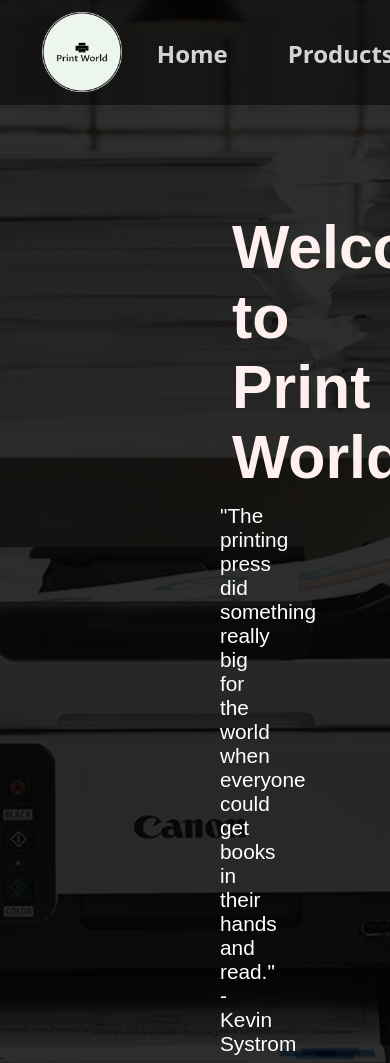
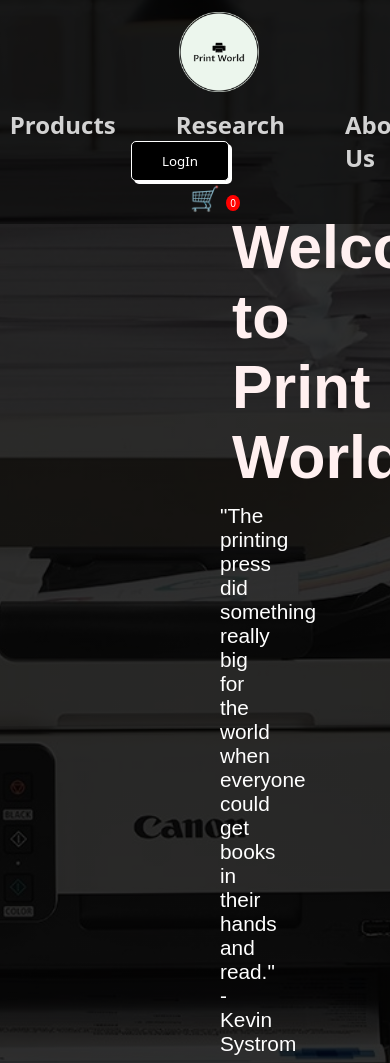
Before and after one commit to Anukrit4412/ecommerce-frontend-printer, a plain HTML site: page frontend/public/index.html in a window 390 px wide. Shown: the top 1063 px of the page. Drawn offline with Linux system fonts and the light colour scheme.

Commit message:
Improve cart UI: make icon bigger, add to all pages, enhance responsiveness

```diff
--- a/frontend/public/css/style.css
+++ b/frontend/public/css/style.css
@@ -868,3 +868,22 @@ body {
 .aboutus_card .card__link:hover {
   background-color: #444;
 }
+
+/* Responsive styles for cart and navbar */
+@media (max-width: 768px) {
+  #navbar {
+    flex-direction: column;
+    padding: 10px;
+  }
+  #navbar ul {
+    margin-top: 10px;
+  }
+  #cart-icon {
+    font-size: 24px !important;
+    margin-left: 10px;
+  }
+  #cart-count {
+    font-size: 10px !important;
+    padding: 1px 4px !important;
+  }
+}
--- a/frontend/public/index.html
+++ b/frontend/public/index.html
@@ -127,6 +127,9 @@
             <a href="#loginbo">
                 <input class="search" onclick="showlogin()" type="button" value="LogIn">
             </a>
+            <div id="cart-icon" style="position: relative; margin-left: 20px; cursor: pointer; font-size: 28px;" onclick="window.location='pages/checkout.html'">
+                🛒 <span id="cart-count" style="background: red; color: white; border-radius: 50%; padding: 2px 6px; font-size: 12px;">0</span>
+            </div>
         </nav>
         <!-- Home section -->
         <section id="home">
@@ -358,6 +361,12 @@
         document.querySelector(".loginform").addEventListener("click", (e) => {
             e.stopPropagation()
         })
+
+        function updateCartCount() {
+            let cart = JSON.parse(localStorage.getItem('cart')) || [];
+            document.getElementById('cart-count').textContent = cart.length;
+        }
+        updateCartCount();
     </script>
 
 
```
Also changed, not shown: frontend/public/pages/aboutus.html (+9 -0 lines), frontend/public/pages/blog.html (+9 -0 lines), frontend/public/pages/products.html (+1 -1 lines), frontend/public/pages/research.html (+9 -0 lines), 1 other file.
